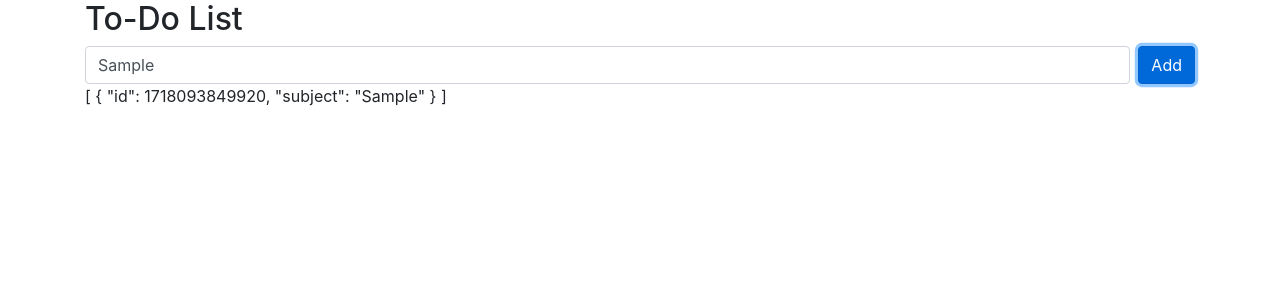
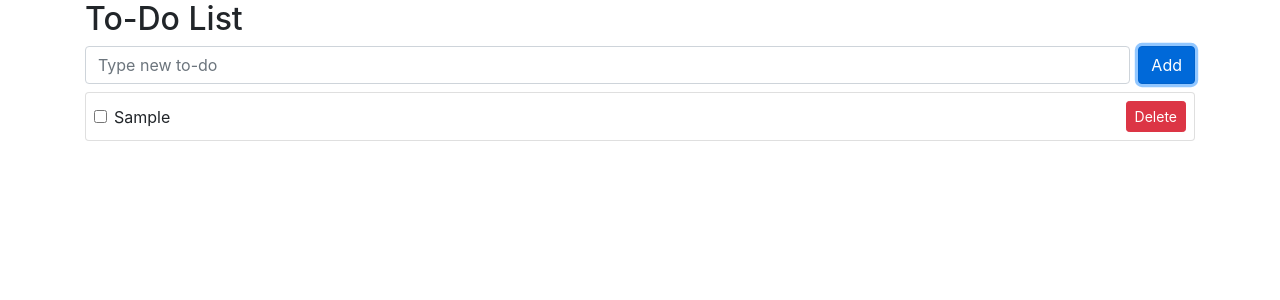
Before and after one commit to Hunvely/Vue3-ToDoList, a Vue app: page / in a window 1280 px wide. Both pictures are taken after typing "Sample" into the empty fields and a click on the button "Add". Shown: the top 300 px of the page. Built offline with nearby package versions, Linux system fonts and the light colour scheme.

Commit message:
Feat - Create a To-Do card and add Todo creation, deletion, and checking functions using Vue directive, checkbox, and style.

```diff
--- a/src/App.vue
+++ b/src/App.vue
@@ -2,7 +2,8 @@
 <template>
   <div class="container">
     <h2>To-Do List</h2>
-    <form @submit.prevent="onSubmit" class="d-flex">
+    <form @submit.prevent="onSubmit">
+      <div class="d-flex">
         <div class="flex-grow-1 mr-2">
           <input
             class="form-control"
@@ -14,8 +15,32 @@
         <div>
           <button class="btn btn-primary" type="submit">Add</button>
         </div>
+      </div>
+      <div v-show="hasError" style="color: red">This field cannot be empty</div>
     </form>
-    {{ todos }}
+    <div v-if="!todos.length">
+      추가된 Todo가 없습니다.
+    </div>
+    <div v-for="(todo, index) in todos" v-bind:key="todo.id" class="card mt-2">
+      <div class="card-body p-2 d-flex align-items-center">
+        <div class="form-check flex-grow-1">
+          <input
+            class="form-check-input"
+            type="checkbox"
+            v-model="todo.completed"
+          />
+          <label
+            class="form-check-label"
+            v-bind:style="todo.completed ? todoStyle : {}"
+          >
+            {{ todo.subject }}
+          </label>
+        </div>
+        <button class="btn btn-danger btn-sm" @click="deleteTodo(index)">
+          Delete
+        </button>
+      </div>
+    </div>
   </div>
 </template>
 
@@ -26,17 +51,37 @@
   setup() {
     const todo = ref("");
     const todos = ref([]);
+    const hasError = ref(false);
+    const todoStyle = {
+      textDecoration: "line-through",
+      color: "gray",
+    };
+
     const onSubmit = () => {
+      if (todo.value === "") {
+        hasError.value = true;
+      } else {
         todos.value.push({
           id: Date.now(),
           subject: todo.value,
+          completed: false,
         });
+        hasError.value = false;
+        todo.value = "";
+      }
+    };
+
+    const deleteTodo = (index) => {
+      todos.value.splice(index, 1);
     };
 
     return {
       todo,
       todos,
       onSubmit,
+      hasError,
+      todoStyle,
+      deleteTodo
     };
   },
 };
@@ -44,7 +89,4 @@
 
 // CSS
 <style>
-.name {
-  color: blue;
-}
 </style>
```
Lines whose indentation alone changed are shown as unchanged.
